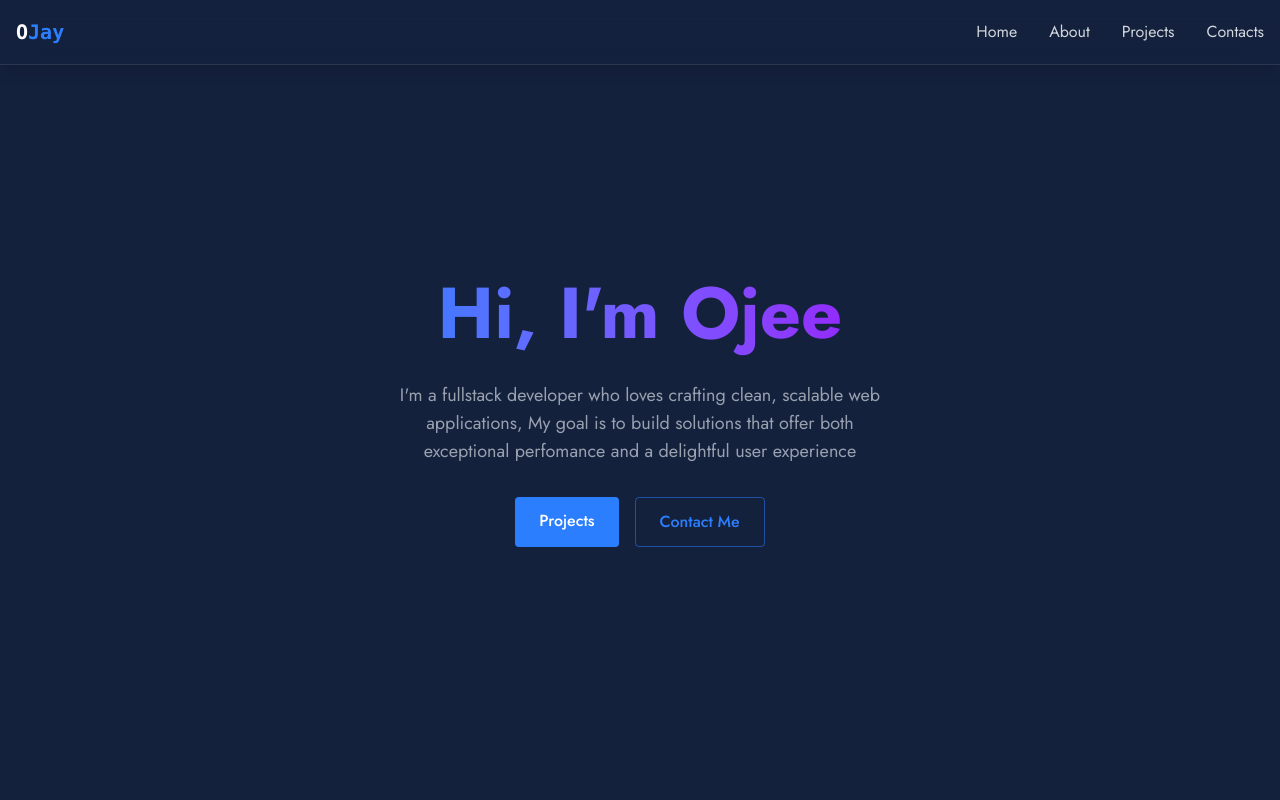
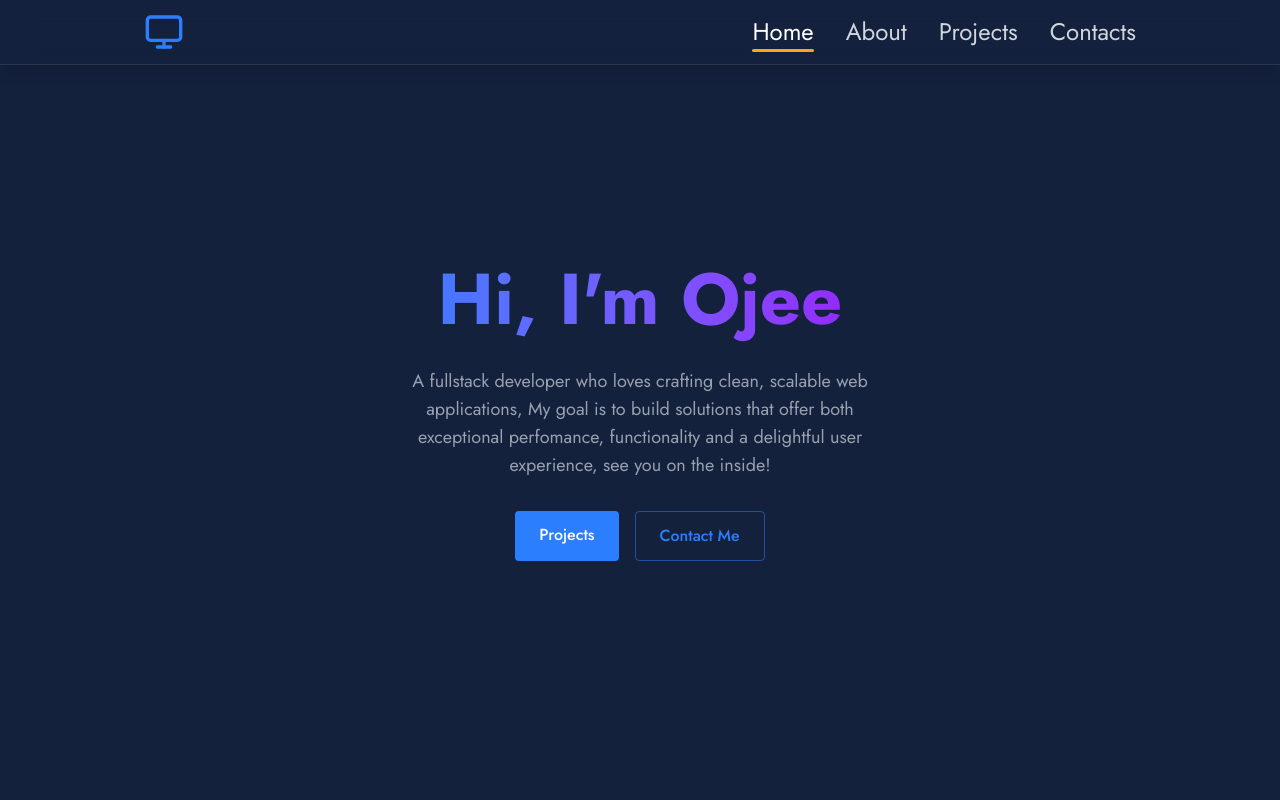
Before and after one commit to OjeeAfolabi/Portfolio, a React (Vite) app in the folder my-portfolio/: page / in a window 1280 px wide. Shown: the top 800 px of the page. Built offline with nearby package versions, Linux system fonts and the light colour scheme.

Commit message:
additional transition and loading screen changes

```diff
--- a/my-portfolio/package.json
+++ b/my-portfolio/package.json
@@ -1,6 +1,5 @@
 {
   "name": "my-portfolio",
-  "homepage": "https://OjeeAfolabi.github.io/portfolio",
   "private": true,
   "version": "0.0.0",
   "type": "module",
@@ -8,9 +7,7 @@
     "dev": "vite",
     "build": "vite build",
     "lint": "eslint .",
-    "preview": "vite preview",
-    "predeploy": "npm run build",
-    "deploy": "gh-pages -d dist"
+    "preview": "vite preview"
   },
   "dependencies": {
     "@tailwindcss/vite": "^4.1.16",
--- a/my-portfolio/src/components/LoadingScreen.jsx
+++ b/my-portfolio/src/components/LoadingScreen.jsx
@@ -2,7 +2,7 @@ import React, { useEffect, useState } from "react";
 
 const LoadingScreen = ({ onComplete }) => {
   const [text, setText] = useState("");
-  const fullText = "Hello World!!!";
+  const fullText = "Welcome to My Portfolio";
 
   useEffect(() => {
     let index = 0;
@@ -20,14 +20,17 @@ const LoadingScreen = ({ onComplete }) => {
     return () => clearInterval(interval);
   }, [onComplete]);
   return (
-    <div className="fixed inset-0 z-50 bg-black text-gray-100 flex flex-col items-center justify-center">
-      <div className="mb-4 text-4xl font-mono font-bold">
-        {text}
-        <span className="animate-blink ml-1"> | </span>
-      </div>
-      <div className="w-[200px] h-0.5 bg-gray-500 rounded relative overflow-hidden  ">
-        <div className="w-[40%] h-full bg-[#fca311] shadow-[0_0_15px_#3b82f6] animate-loading-bar">
-          {""}
+    <div className="fixed inset-0 z-50  bg-cover bg-[url('https://images.unsplash.com/photo-1667372393119-3d4c48d07fc9?ixlib=rb-4.1.0&ixid=M3wxMjA3fDB8MHxwaG90by1wYWdlfHx8fGVufDB8fHx8fA%3D%3D&auto=format&fit=crop&q=80&w=1032')] text-gray-100 flex flex-col items-center justify-center">
+      <div className="absolute inset-0 bg-black/85"></div>
+      <div className="relative z-10 flex flex-col items-center">
+        <div className="mb-4 text-[4rem] font-mono font-bold">
+          {text}
+          <span className="animate-blink ml-1"> | </span>
+        </div>
+        <div className="w-[200px] h-2 bg-gray-500 rounded relative overflow-hidden  ">
+          <div className="w-[40%] h-full bg-[#fca311] shadow-[0_0_15px_#3b82f6] animate-loading-bar">
+            {""}
+          </div>
         </div>
       </div>
     </div>
--- a/my-portfolio/src/components/NavBar.jsx
+++ b/my-portfolio/src/components/NavBar.jsx
@@ -1,48 +1,77 @@
-import React, { useEffect } from "react";
-import { Menu } from "lucide-react";
+import React, { useEffect, useState } from "react";
+import { Menu, Monitor } from "lucide-react";
 
 const NavBar = ({ menuOpen, setMenuOpen }) => {
+  const [active, setActive] = useState(null);
   useEffect(() => {
     document.body.style.overflow = menuOpen ? "hidden" : "";
   }, [menuOpen]);
+  const menus = [
+    { id: "home", label: "Home" },
+    { id: "about", label: "About" },
+    { id: "projects", label: "Projects" },
+    { id: "contacts", label: "Contacts" },
+  ];
+
+    useEffect(() => {
+      const sections = document.querySelectorAll("section[id]");
+
+      const observer = new IntersectionObserver(
+        (entries) => {
+          entries.forEach((entry) => {
+            if (entry.isIntersecting) {
+              // Update active link based on visible section
+              setActive(entry.target.id);
+            }
+          });
+        },
+        {
+          rootMargin: "0px 0px -50% 0px", // triggers roughly when section center is in view
+          threshold: 0.3, // portion of section visible before activating
+        }
+      );
+
+      sections.forEach((section) => observer.observe(section));
+
+      return () => {
+        sections.forEach((section) => observer.unobserve(section));
+      };
+    }, []);
   return (
     <nav className="fixed top-0 w-full z-40 bg-[rgba(10,10,10, 0.8)] backdrop-blur-lg border-b border-white/10 shadow-lg">
-      <div className="max-x-5xl mx-auto px-4">
+      <div className="max-w-5xl mx-auto px-4">
         <div className="flex justify-between items-center h-16">
           <a href="#home" className="font-mono text-xl font-bold text-white">
-            O<span className="text-blue-500">Jay </span>
+            <Monitor size={40} className="text-blue-500" />
           </a>
           <div
-            className="w-7 h-5 realtive cursor-pointer z-40 md:hidden"
+            className="w-7 h-5 relative cursor-pointer z-40 md:hidden"
             onClick={() => setMenuOpen((prev) => !prev)}
           >
             <Menu className="text-[#fca311] size-[28]" />
           </div>
           <div className="hidden md:flex items-center space-x-8">
-            <a
-              href="#home"
-              className="text-gray-300 hover:text-white transition-colors"
-            >
-              Home
-            </a>
-            <a
-              href="#about"
-              className="text-gray-300 hover:text-white transition-colors"
-            >
-              About
-            </a>
-            <a
-              href="#projects"
-              className="text-gray-300 hover:text-white transition-colors"
-            >
-              Projects
-            </a>
-            <a
-              href="#contacts"
-              className="text-gray-300 hover:text-white transition-colors"
-            >
-              Contacts
-            </a>
+            {menus.map((menu) => (
+              <a
+                className={`relative text-2xl text-gray-300 hover:text-white transition-colors ${
+                  active === menu.id
+                    ? "text-white"
+                    : "text-gray-300 hover:text-white"
+                }`}
+                key={menu.id}
+                href={`#${menu.id}`}
+                onClick={() => setActive(menu.id)}
+              >
+                {menu.label}
+                <span
+                  className={`absolute left-0 -bottom-1 h-[3px] rounded-full transition-all duration-300  ${
+                    active === menu.id
+                      ? "w-full bg-[#fca321] opacity-100"
+                      : "w-0 bg-[#fca321] opacity-0"
+                  }`}
+                ></span>
+              </a>
+            ))}
           </div>
         </div>
       </div>
--- a/my-portfolio/src/components/pages/About.jsx
+++ b/my-portfolio/src/components/pages/About.jsx
@@ -20,7 +20,7 @@ const About = () => {
     "Canva",
   ];
   return (
-    <div
+    <section
       id="about"
       className="min-h-screen flex flex-col items-center justify-start gap-3 py-8"
     >
@@ -143,7 +143,7 @@ const About = () => {
           </div>
         </div>
       </Scroll>
-    </div>
+    </section>
   );
 };
 
--- a/my-portfolio/src/components/pages/Contact.jsx
+++ b/my-portfolio/src/components/pages/Contact.jsx
@@ -24,7 +24,7 @@ const Contact = () => {
       .catch(() => alert("An error occurred, please try again"));
   };
   return (
-    <div
+    <section
       id="contacts"
       className="min-h-screen flex items-center justify-center py-20"
     >
@@ -91,7 +91,7 @@ const Contact = () => {
           </form>
         </div>
       </Scroll>
-    </div>
+    </section>
   );
 };
 
--- a/my-portfolio/src/components/pages/Home.jsx
+++ b/my-portfolio/src/components/pages/Home.jsx
@@ -12,9 +12,9 @@ const Home = () => {
             Hi, I'm Ojee
           </h1>
           <p className="text-gray-400 text-lg mb-8 max-w-lg mx-auto">
-            I'm a fullstack developer who loves crafting clean, scalable web
+            A fullstack developer who loves crafting clean, scalable web
             applications, My goal is to build solutions that offer both
-            exceptional perfomance and a delightful user experience
+            exceptional perfomance, functionality and a delightful user experience, see you on the inside!
           </p>
           <div className="flex justify-center space-x-4">
             <a
--- a/my-portfolio/src/index.css
+++ b/my-portfolio/src/index.css
@@ -7,6 +7,10 @@ body {
   font-family: "Jost", sans-serif;
   background: #14213d;
   color: #e5e5e5;
+}
+
+html {
+  scroll-behavior: smooth;
 }
 
 @layer utilities {
--- a/my-portfolio/vite.config.js
+++ b/my-portfolio/vite.config.js
@@ -1,8 +1,5 @@
-import { defineConfig } from 'vite'
-import tailwindcss from '@tailwindcss/vite'
+import { defineConfig } from "vite";
+import tailwindcss from "@tailwindcss/vite";
 export default defineConfig({
-  plugins: [
-    tailwindcss(),
-  ],
-  base: "/portfolio"
-})
+  plugins: [tailwindcss()],
+});
```
